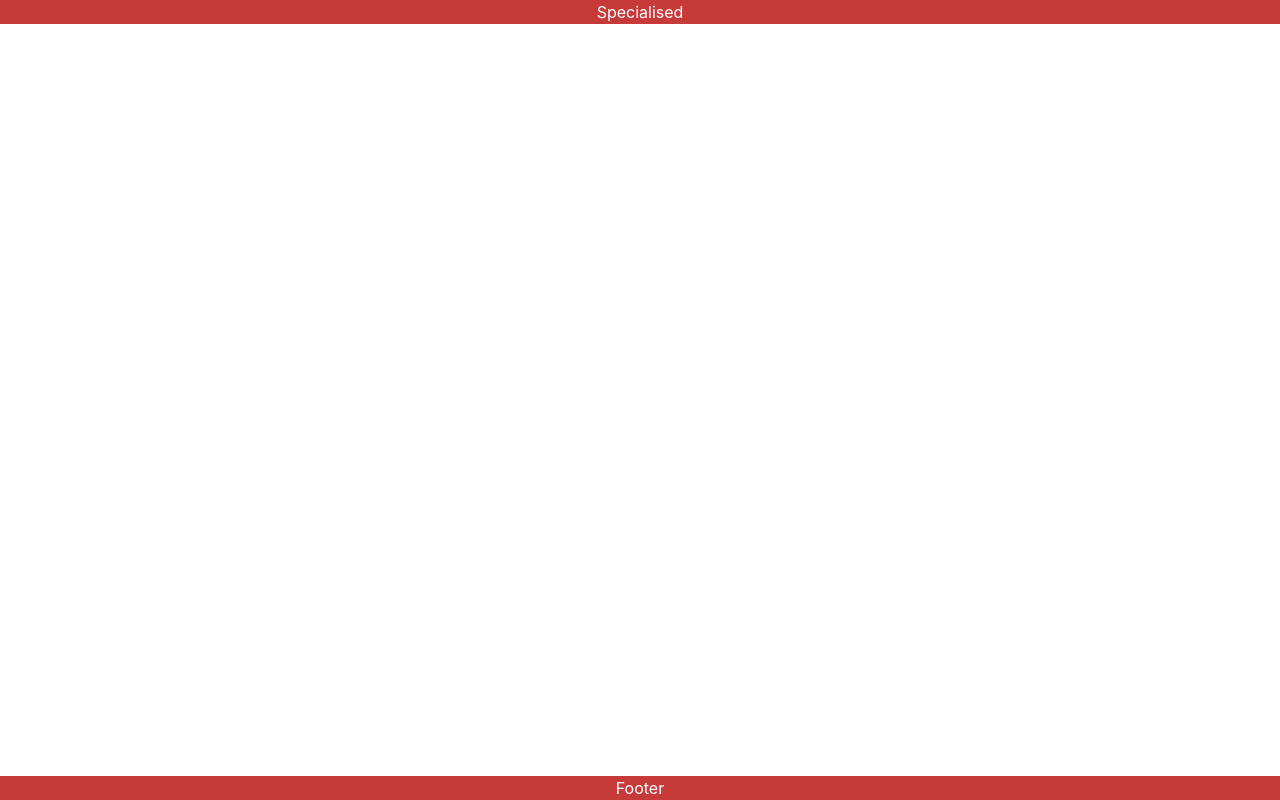
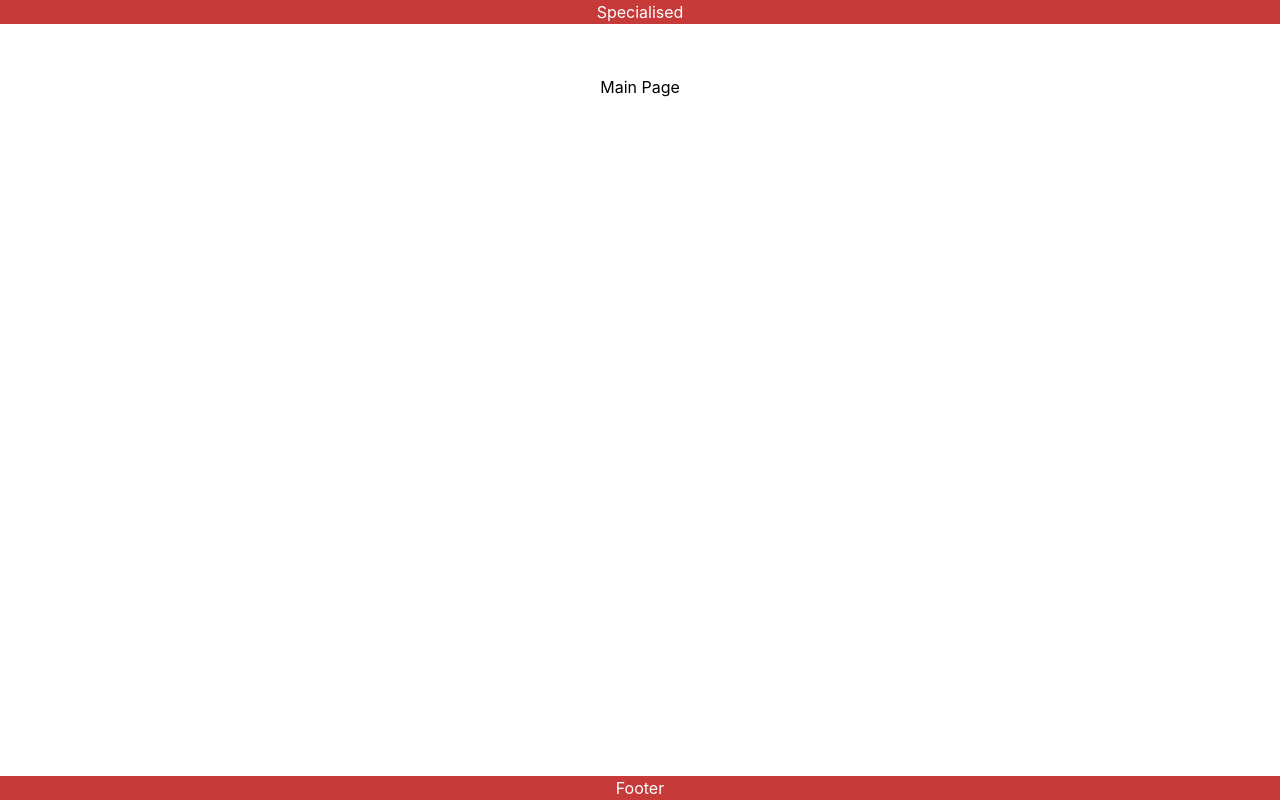
Before and after one commit to RSGresources/Light-Up-Platform-FrontEnd, a React (Create React App) app in the folder light-up-platform/: page / in a window 1280 px wide. Built offline with nearby package versions, Linux system fonts and the light colour scheme.

Commit message:
Added a Correction to prop input for body component

```diff
--- a/light-up-platform/src/components/Body/Body.jsx
+++ b/light-up-platform/src/components/Body/Body.jsx
@@ -1,12 +1,12 @@
 import React from 'react';
 import css from './Body.module.css';
 
-const Body = () => {
+const Body = ({ children }) => {
 
     return (
-        <div className={css.Body}>
-
-        </div>
+        <main className={css.Body}>
+            {children}
+        </main>
     )
 }
 
```
